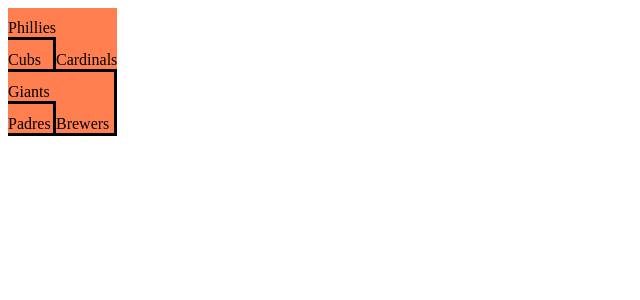
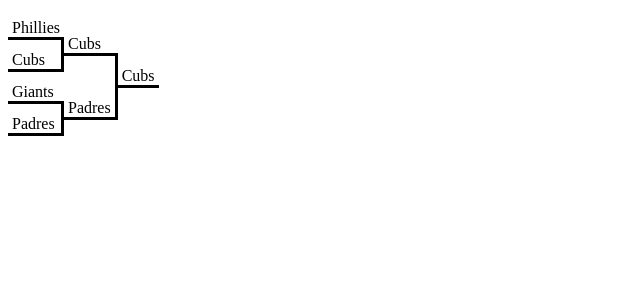
Before and after one commit to tjanik7/mlb-playoff-picture, a Vue app: page / in a window 1280 px wide. Shown: the top 300 px of the page, without its empty margins (0-640 px from the left). Built offline with nearby package versions, Linux system fonts and the light colour scheme.

Commit message:
Starting work on SmartBracket

```diff
--- a/src/App.vue
+++ b/src/App.vue
@@ -1,31 +1,31 @@
 <script setup lang="ts">
-import StyledBracket from "./StyledBracket.vue";
-import SingleBracket from "./SingleBracket.vue";
+import SingleBracket from "./bracket/SingleBracket.vue";
+import SingleTeam from "./bracket/SingleTeam.vue";
+import SmartBracket from "./bracket/SmartBracket.vue";
 </script>
 
 <template>
-    <!-- <StyledBracket /> -->
+    <div class="flex-row">
+        <SmartBracket :num-teams="2" />
+    </div>
 
     <div class="flex-row">
         <div class="flex-col">
+            <SingleBracket road-team="Phillies" home-team="Cubs" :height="2" />
+            <SingleBracket road-team="Giants" home-team="Padres" :height="2" />
+        </div>
+
+        <div class="flex-col">
             <SingleBracket
-                :height="'2em'"
-                road-team="Phillies"
-                home-team="Cubs"
-            />
-            <SingleBracket
-                :height="'2em'"
-                road-team="Giants"
+                road-team="Cubs"
                 home-team="Padres"
+                :height="4"
+                :bottom-offset="1"
             />
         </div>
 
         <div class="flex-col">
-            <SingleBracket
-                :height="'4em'"
-                road-team="Cardinals"
-                home-team="Brewers"
-            />
+            <SingleTeam team="Cubs" :bottom-offset="3" />
         </div>
     </div>
 </template>
@@ -38,5 +38,6 @@
 .flex-col {
     display: flex;
     flex-direction: column;
+    justify-content: flex-end;
 }
 </style>
--- a/src/SingleBracket.vue
+++ b/src/bracket/SingleBracket.vue
@@ -1,19 +1,27 @@
 <script setup lang="ts">
-import { ref } from "vue";
+import { computed, ref } from "vue";
 
 const props = defineProps<{
-    height: string;
+    height: number; // in "em"
     roadTeam: string;
     homeTeam: string;
+    bottomOffset?: number; // in "em"
 }>();
 
-// TODO: Need to be able to set bottom padding dynamically
+const heightStr = computed(() => String(props.height) + "em");
+const h2Str = computed(() => String(props.height * 2) + "em");
+
+const offset = computed(() => {
+    const asNum = props.bottomOffset ?? 0;
+    return String(asNum) + "em";
+});
 </script>
 
 <template>
     <div class="col-container">
         <div class="flex-item">{{ props.roadTeam }}</div>
         <div class="flex-item home">{{ props.homeTeam }}</div>
+        <div class="spacer"></div>
     </div>
 </template>
 
@@ -22,16 +30,14 @@
     display: flex;
     flex-direction: column;
     width: 100%;
-    background-color: lightblue;
+    justify-content: flex-end;
 
-    /* height: v-bind("props.height * 2"); */
+    height: v-bind(h2Str);
 }
 
 .flex-item {
     box-sizing: border-box;
-    height: v-bind("props.height");
 
-    background-color: coral;
     width: 100%;
     border-bottom: 3px solid black;
 
@@ -39,10 +45,16 @@
     display: flex;
     flex-direction: column;
     justify-content: flex-end;
+
+    padding: 0 4px;
 }
 
 .home {
     border-right: 3px solid black;
-    /* margin-bottom: 4px; */
+    height: v-bind(heightStr);
+}
+
+.spacer {
+    height: v-bind(offset);
 }
 </style>
--- /dev/null
+++ b/src/bracket/SingleTeam.vue
@@ -0,0 +1,38 @@
+<script setup lang="ts">
+import { computed } from "vue";
+
+const props = defineProps<{
+    team: string;
+    bottomOffset?: number;
+}>();
+
+const offset = computed(() => {
+    const asNum = props.bottomOffset ?? 0;
+    return String(asNum) + "em";
+});
+</script>
+
+<template>
+    <div class="col-container">
+        <div class="flex-item">{{ props.team }}</div>
+        <div class="spacer"></div>
+    </div>
+</template>
+
+<style scoped lang="css">
+.col-container {
+    display: flex;
+    flex-direction: column;
+    width: 100%;
+    justify-content: flex-end;
+}
+
+.flex-item {
+    border-bottom: 3px solid black;
+    padding: 0 4px;
+}
+
+.spacer {
+    height: v-bind(offset);
+}
+</style>
--- /dev/null
+++ b/src/bracket/SmartBracket.vue
@@ -0,0 +1,31 @@
+<script setup lang="ts">
+import { computed } from "vue";
+
+const props = defineProps<{
+    numTeams: number;
+}>();
+
+// Length of 'columns' tells you how many columns we need
+// Each member tells you how many SingleBrackets we need in that column
+const columns = computed(() => {
+    let n = props.numTeams;
+    const cols = [];
+
+    while (n > 0) {
+        console.log(n);
+
+        n = Math.trunc(n / 2);
+        cols.push(n);
+    }
+
+    return cols;
+});
+</script>
+
+<template>
+    <div v-for="col in columns">
+        <div></div>
+    </div>
+</template>
+
+<style scoped lang="css"></style>
```
